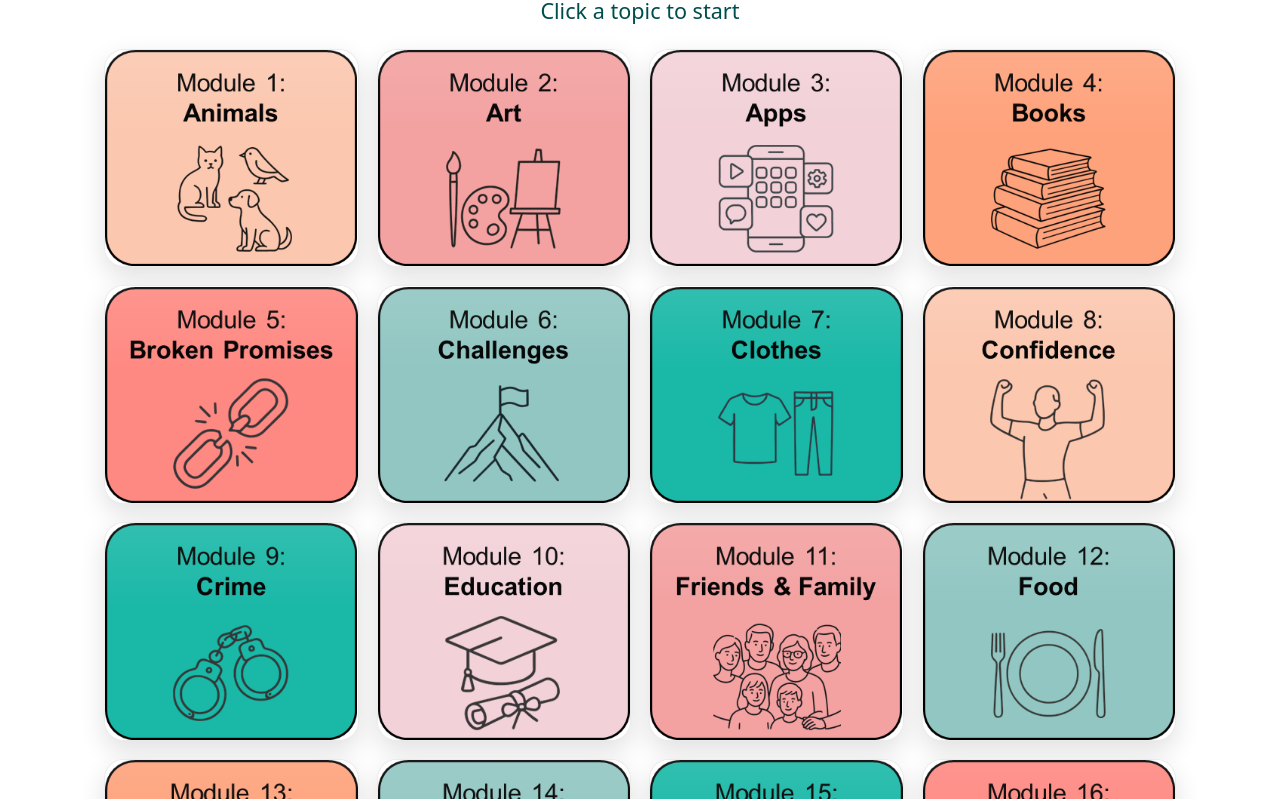
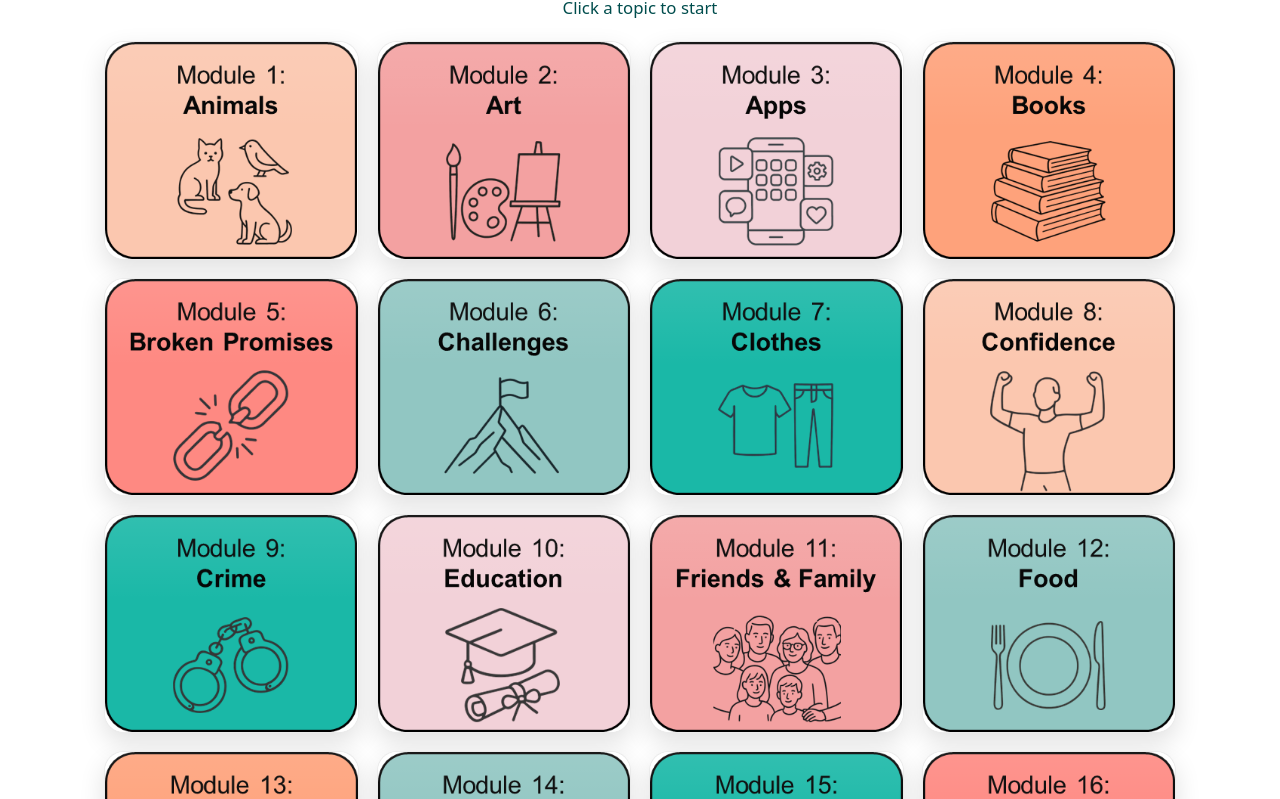
Before and after one commit to TZ-edtech/boost-your-fluency, a plain HTML site: page index.html in a window 1280 px wide. Shown: the part 196-995 px from the top of the page. Drawn offline with Linux system fonts and the light colour scheme.

Commit message:
Update index.html

```diff
--- a/index.html
+++ b/index.html
@@ -56,9 +56,9 @@
   }
   .title-wrap{min-height:auto; margin:0 auto;}
 
-  /* Instruction text under title: 1.5x original (.9rem → 1.35rem) in dark teal */
+  /* Instruction text under title: 1.5x original (.9rem → 1.05rem) in dark teal */
   .subtitle{
-    font-size:1.35rem;
+    font-size:1.05rem;
     line-height:1.1;
     color:#004d4d; /* dark teal */
     margin:6px 0 0.55em; /* add 0.5 line-space after (half of 1.1 line-height) */
```
